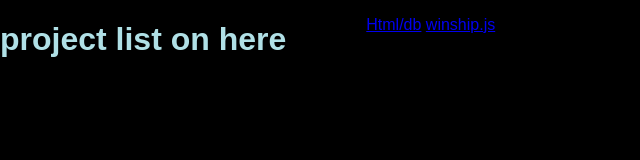
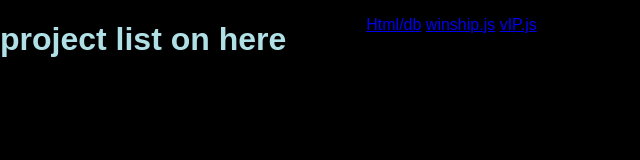
Before and after one commit to Ks-foundation/Site, a plain HTML site: page projects.html in a window 1280 px wide. Shown: the full height of the page, 0-640 px from the left. Drawn offline with Linux system fonts and the light colour scheme.

Commit message:
Update projects.html

```diff
--- a/projects.html
+++ b/projects.html
@@ -4,4 +4,5 @@
     <ol><ul>
     <a href="https://ks-foundation.github.io/Html-db/">Html/db</a>
       <a href="https://ks-foundation.github.io/Winship/">winship.js</a>
+      <a href="https://ks-foundation.github.io/vIP.js/">vIP.js</a>
     </ul></ol>
```
